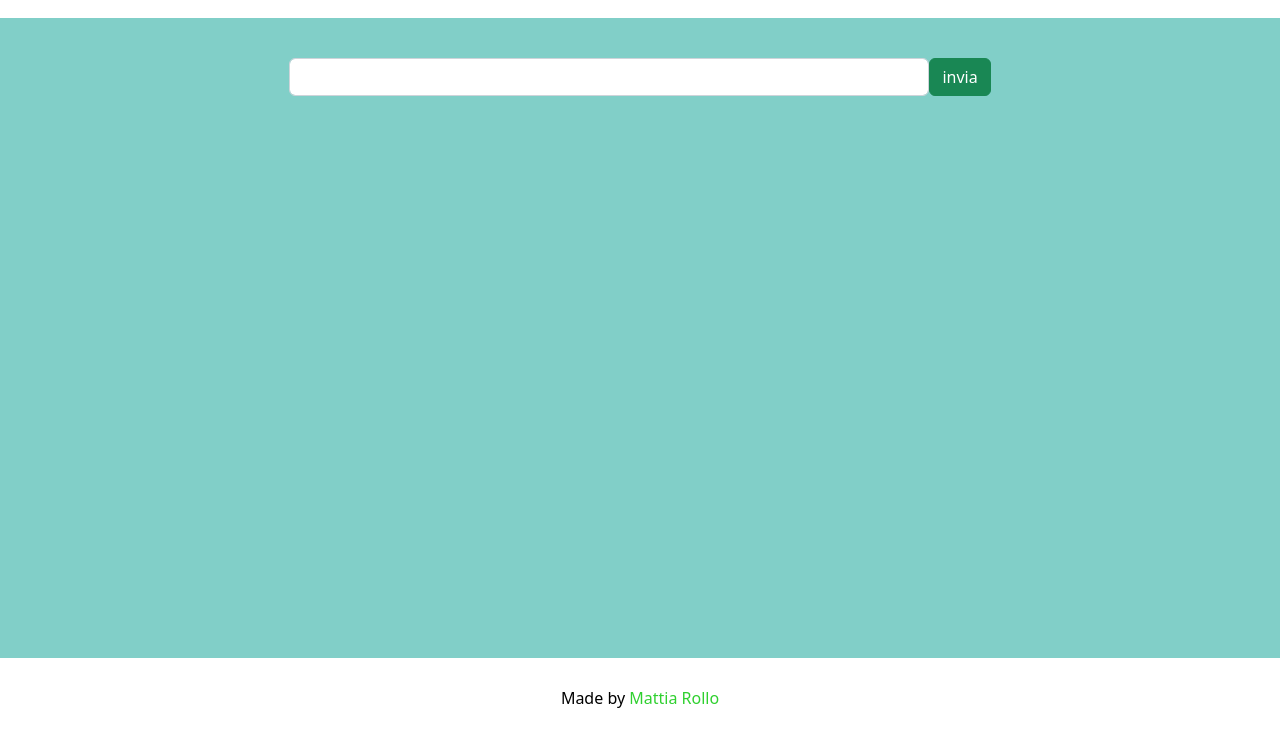
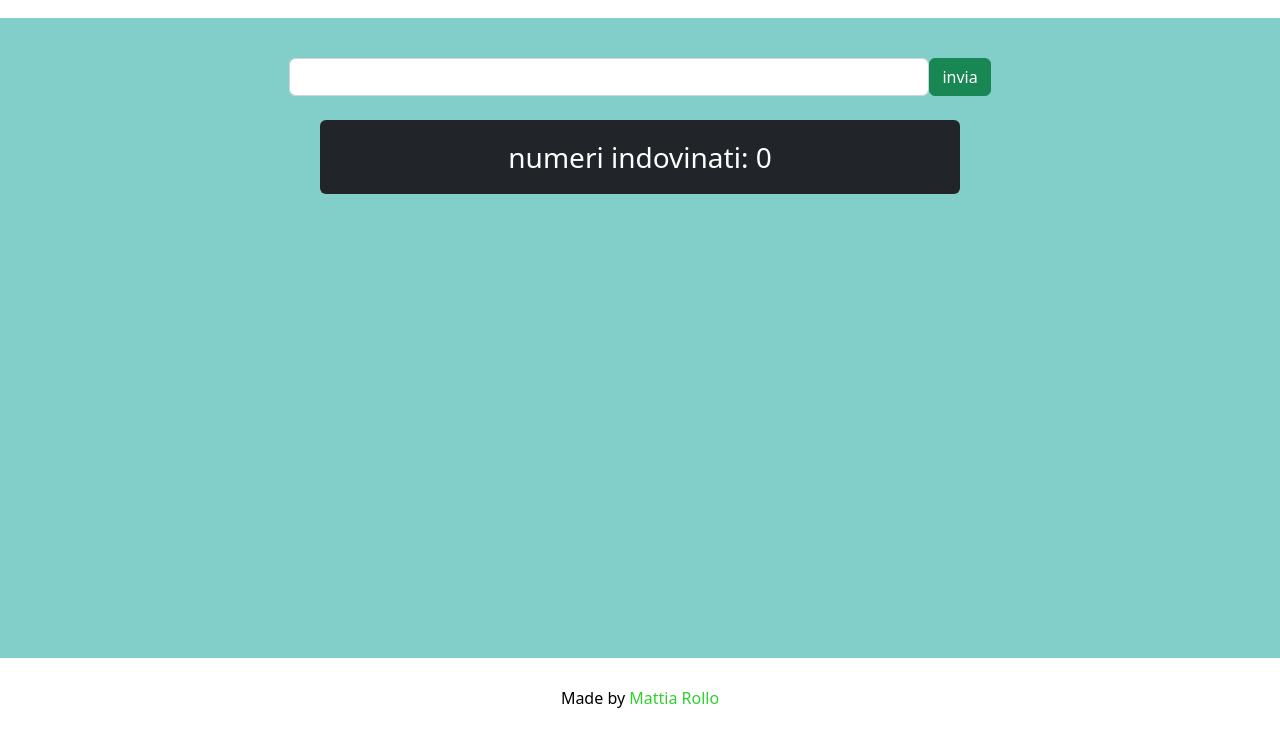
Before and after one commit to Mattia-Rollo/js-simon, a plain HTML site: page index.html in a window 1280 px wide. Both pictures are taken after a click on the button "invia". Shown: the part 62-800 px from the top of the page. Drawn offline with nearby package versions, Linux system fonts and the light colour scheme.

Commit message:
add message score

```diff
--- a/index.html
+++ b/index.html
@@ -36,6 +36,7 @@
                     </div>
                 </div> -->
             </div>
+            <div id="risultato" class="w-50 bg-dark m-auto mt-4 rounded fs-3 p-3 text-white text-center">asda</div>
         </main>
         <footer class="d-flex justify-content-around align-items-center text-white">
             <div id="text-footer" class="text-black ">Made by <span class="text-green">Mattia Rollo</span></div>
--- a/js/script-2.js
+++ b/js/script-2.js
@@ -61,6 +61,7 @@
 const numeriAschermo = document.getElementById('numeri');
 const numeriUtente = document.getElementById('numeriUtente');
 const btn = document.getElementById('btn');
+const risultato = document.getElementById('risultato');
 
 const listaRandomNumeri = [];
 const numeriMax = 5;
@@ -94,6 +95,7 @@ btn.addEventListener('click',function (){
     numeriAschermo.innerHTML = '';
     const listaNumeriUtente = numeriUtente.value.split(" ");
 
+    let RisposteGiuste = 0;
 
     console.log(listaNumeriUtente);
     for(let i = 0; i < listaNumeriUtente.length; i++){
@@ -101,9 +103,12 @@ btn.addEventListener('click',function (){
         if(listaRandomNumeri.includes(parseInt(listaNumeriUtente[i]))) {
             numeriAschermo.innerHTML += listaNumeriUtente[i] + ' ';
             console.log('lista' + listaNumeriUtente[i]);
+            RisposteGiuste ++;
+        }
+
     }
-
-}
+    console.log(RisposteGiuste);
+    risultato.innerHTML = 'numeri indovinati: ' + RisposteGiuste;
 
 
 
```
